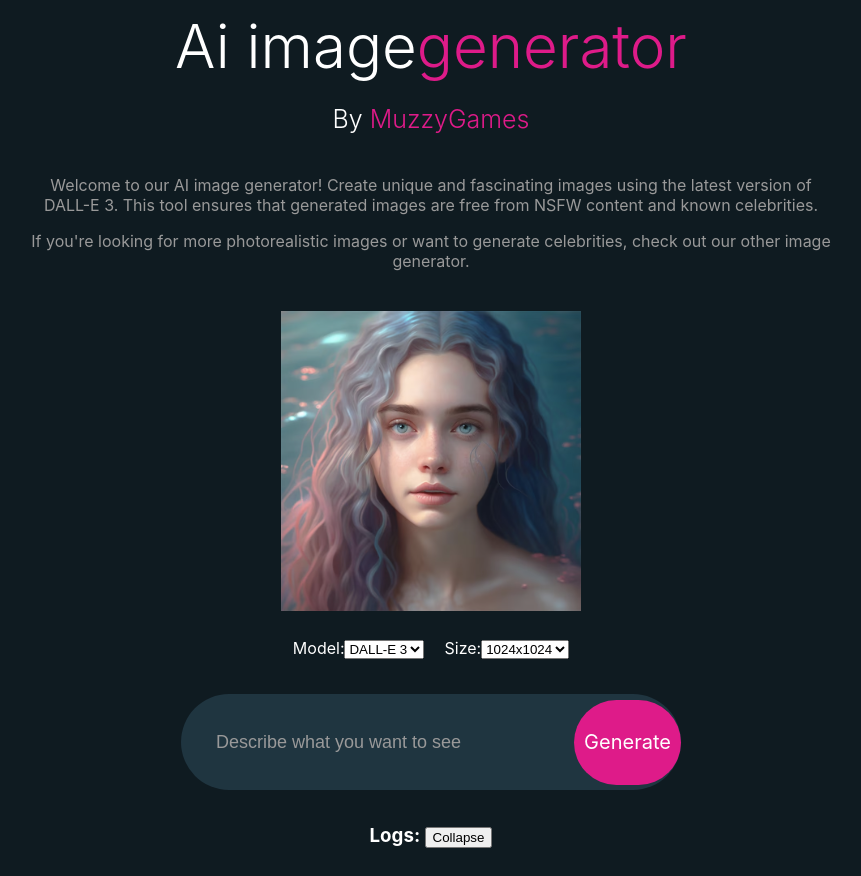
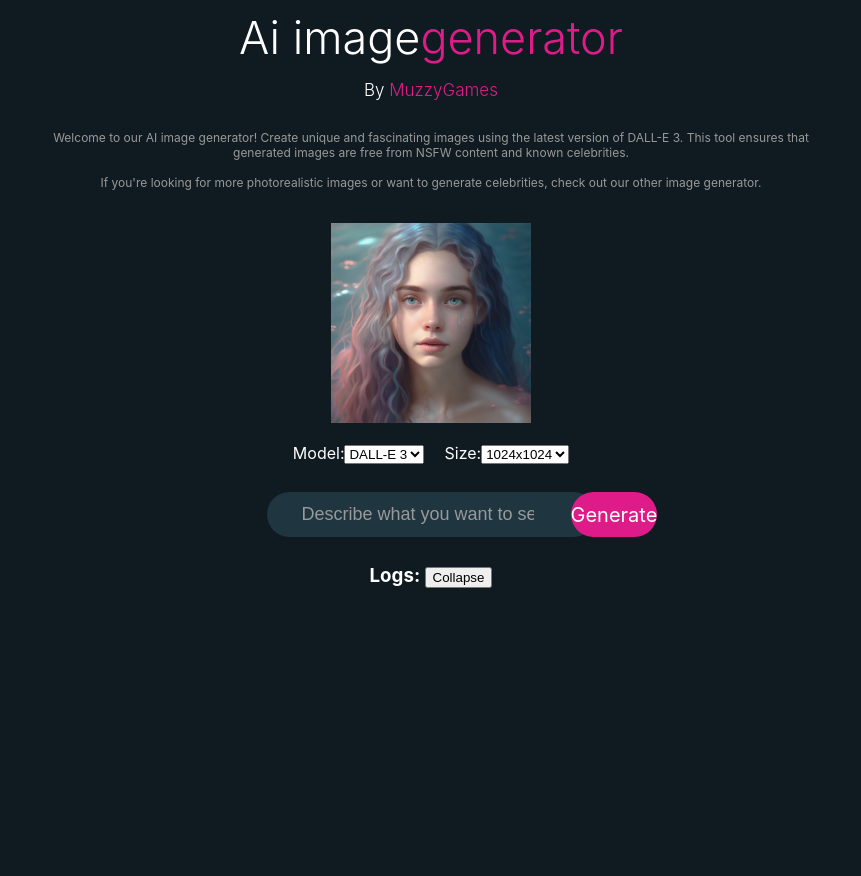
Before and after one commit to appandgametech/imagegenerator, a React (Create React App) app: page / in a window 1280 px wide. Shown: the whole page, without its empty margins (209-1070 px from the left). After the commit the page ends 800 px from the top, so only its background shows below. Built offline with nearby package versions, Linux system fonts and the light colour scheme.

Commit message:
Your commit message here

```diff
--- a/src/Components/ImageGenerator/ImageGenerator.css
+++ b/src/Components/ImageGenerator/ImageGenerator.css
@@ -7,7 +7,7 @@
     align-items: center;
     margin-top: 10px;
     margin-bottom: 10px;
-    gap: 15px;
+    gap: 8px;
     margin: 10px; /* Added margin */
 }
 
@@ -15,7 +15,7 @@
     max-width: 800px;
     text-align: center;
     margin-bottom: 10px;
-    font-size: 16px;
+    font-size: 12px;
     color: #999;
 }
 
@@ -24,13 +24,13 @@
 }
 
 .header {
-    font-size: 60px;
+    font-size: 45px;
     font-weight: 325;
     padding-bottom: 7px;
 }
 
 .header1 {
-    font-size: 25px;
+    font-size: 17px;
     font-weight: 300;
     padding-bottom: 10px;
 }
@@ -47,7 +47,7 @@
 }
 
 .img-loading img {
-    width: 300px;
+    width: 200px;
 }
 
 .settings {
@@ -58,8 +58,8 @@
 
 .search-box {
     display: flex;
-    width: 500px;
-    height: 96px;
+    width: 329px;
+    height: 45px;
     justify-content: space-around;
     align-items: center;
     border-radius: 50px;
@@ -67,8 +67,8 @@
 }
 
 .search-input {
-    width: 600px;
-    height: 50px;
+    width: 300px;
+    height: 35px;
     background: transparent;
     border: none;
     outline: none;
@@ -86,8 +86,8 @@
     display: flex;
     align-items: center;
     justify-content: center;
-    width: 200px;
-    height: 85px;
+    width: 100px;
+    height: 45px;
     font-size: 20px;
     border-radius: 50px;
     background: #de1b89;
@@ -118,7 +118,7 @@
 }
 
 .loading-bar-full {
-    width: 512px;
+    width: 100px;
     height: 8px;
     background: #de1b89;
     transition: 15s;
--- a/src/Components/ImageGenerator/ImageGenerator.jsx
+++ b/src/Components/ImageGenerator/ImageGenerator.jsx
@@ -46,7 +46,7 @@ const ImageGenerator = () => {
                     method: 'POST',
                     headers: {
                         'Content-Type': 'application/json',
-                        Authorization: 'Bearer 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',
+                        Authorization: 'Bearer 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',
                         'User-Agent': 'Chrome',
                     },
                     body: JSON.stringify({
```
Also changed, not shown: 8 other files (tests, documents, lock files or other folders).
